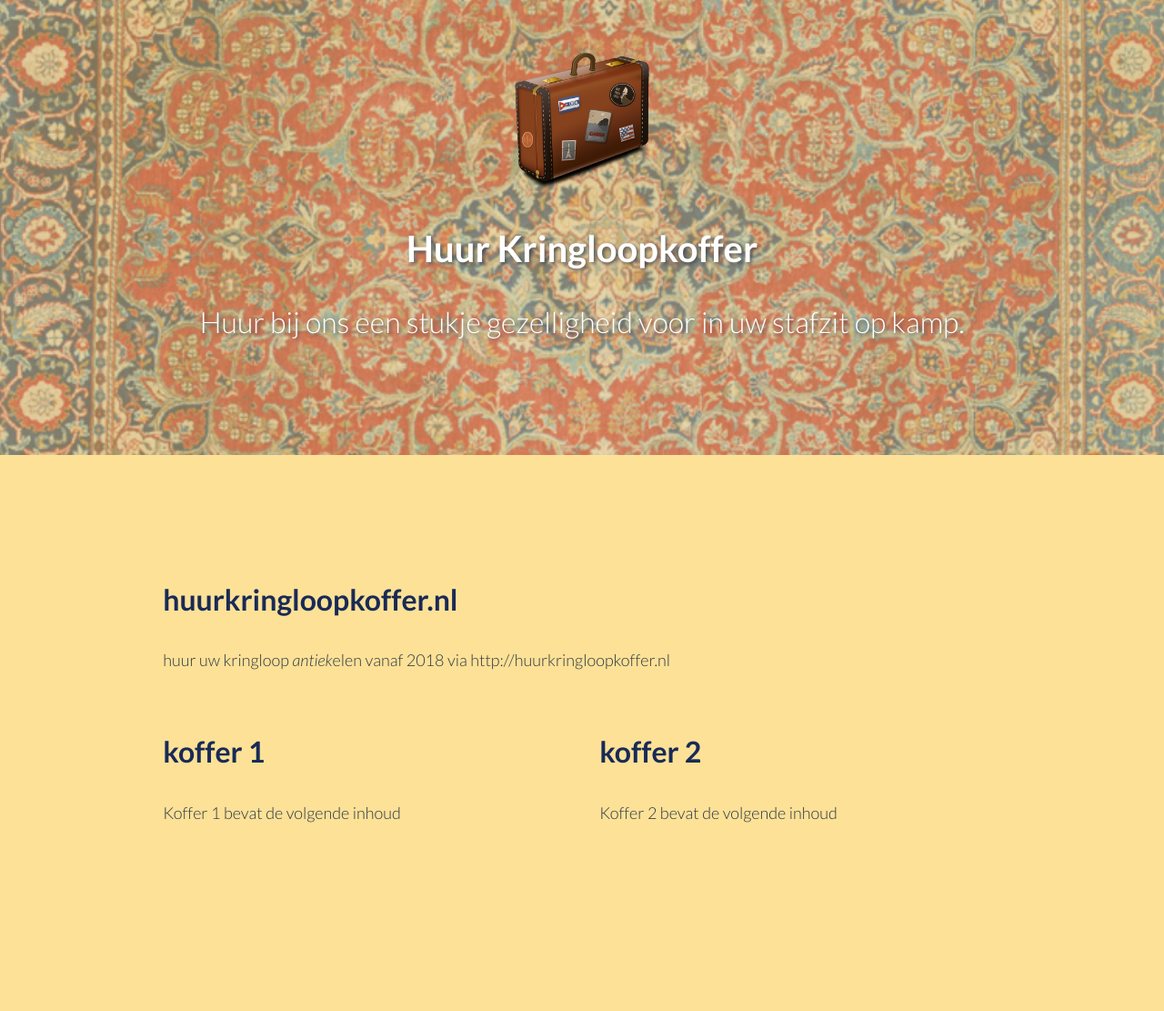
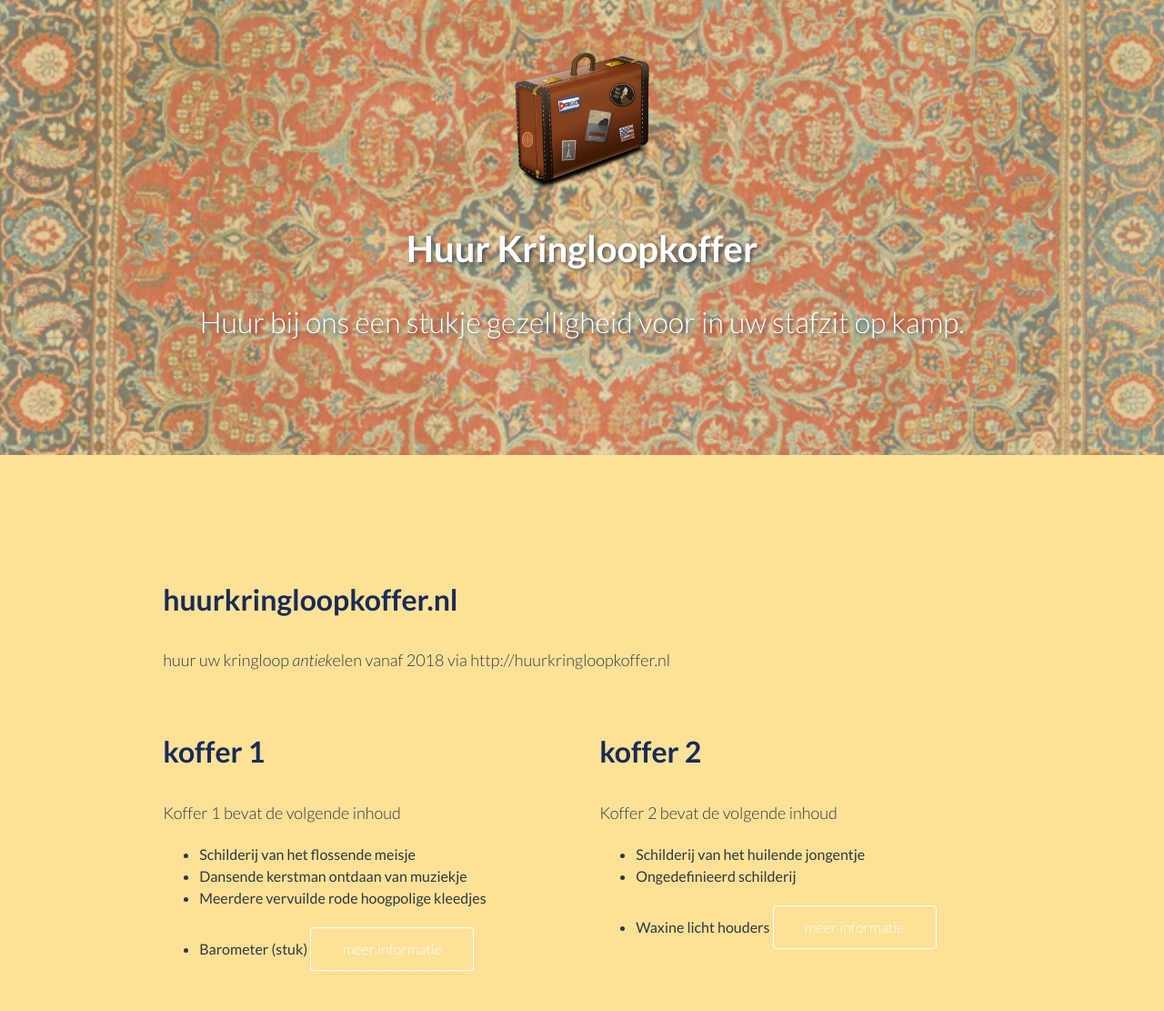
Before and after one commit to wernerveldman/koffer, a Jekyll site: the page built from index.md, in a window 1280 px wide. Shown: the whole page at 91% size. Built offline with Jekyll 4.4.1, drawn with Linux system fonts in a browser that asks for light colours; our own code applies the rules of GitHub Pages for plain Markdown files; before the commit the page ends 950 px from its top, so only the background shows below that.

Commit message:
Update index.md

```diff
--- a/index.md
+++ b/index.md
@@ -9,11 +9,20 @@ huur uw kringloop *antiek*elen vanaf 2018 via http://huurkringloopkoffer.nl
 <div class='col-6' markdown='1'>
 ## koffer 1
 Koffer 1 bevat de volgende inhoud
+  - Schilderij van het flossende meisje
+  - Dansende kerstman ontdaan van muziekje
+  - Meerdere vervuilde rode hoogpolige kleedjes
+  - Barometer (stuk)
+<button>meer informatie</button>
 </div>
 
 <div class='col-6' markdown='1'>
 ## koffer 2
 Koffer 2 bevat de volgende inhoud
+  - Schilderij van het huilende jongentje
+  - Ongedefinieerd schilderij
+  - Waxine licht houders
+<button>meer informatie</button>
 </div>
 
 </div>
```
